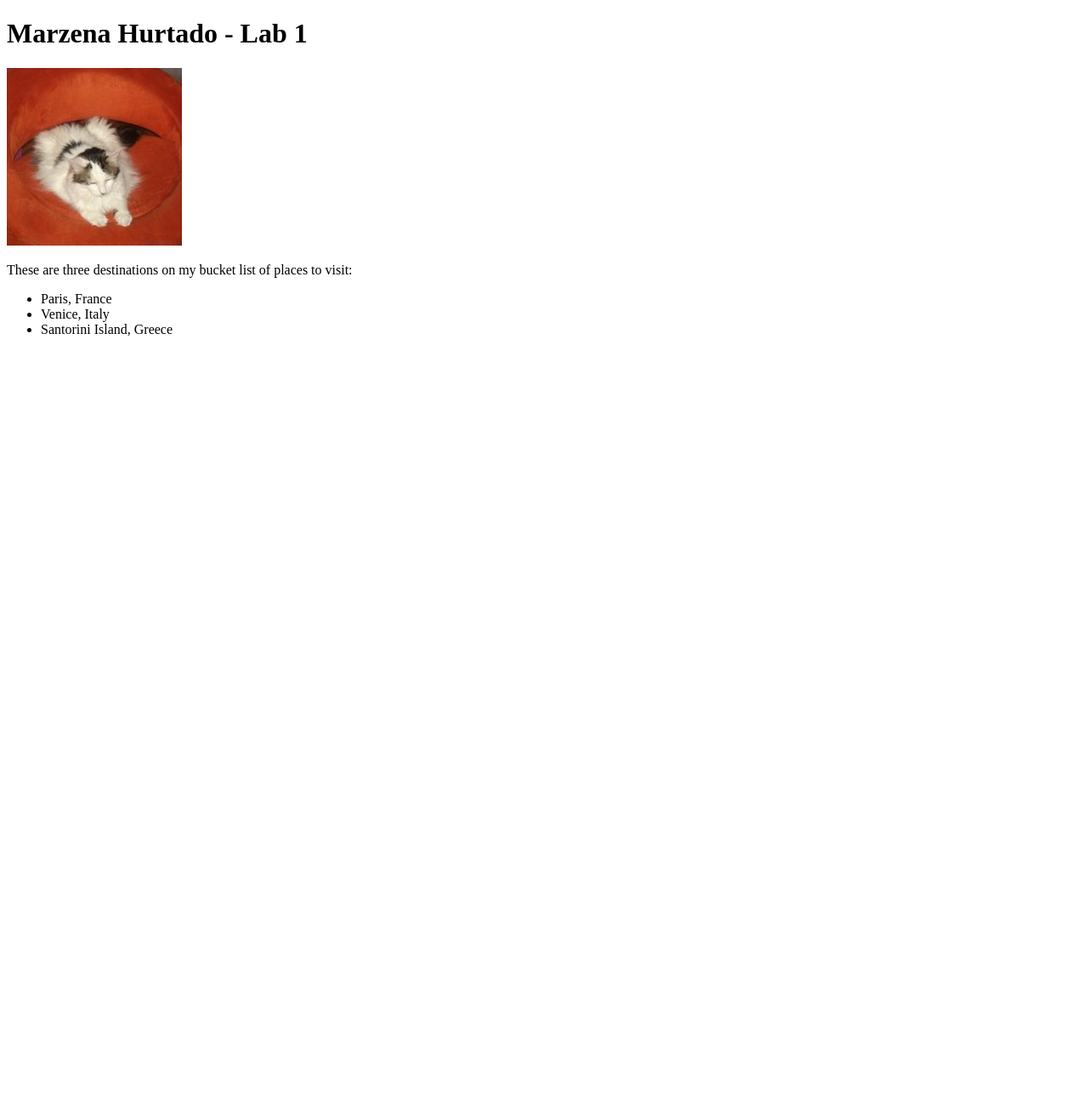
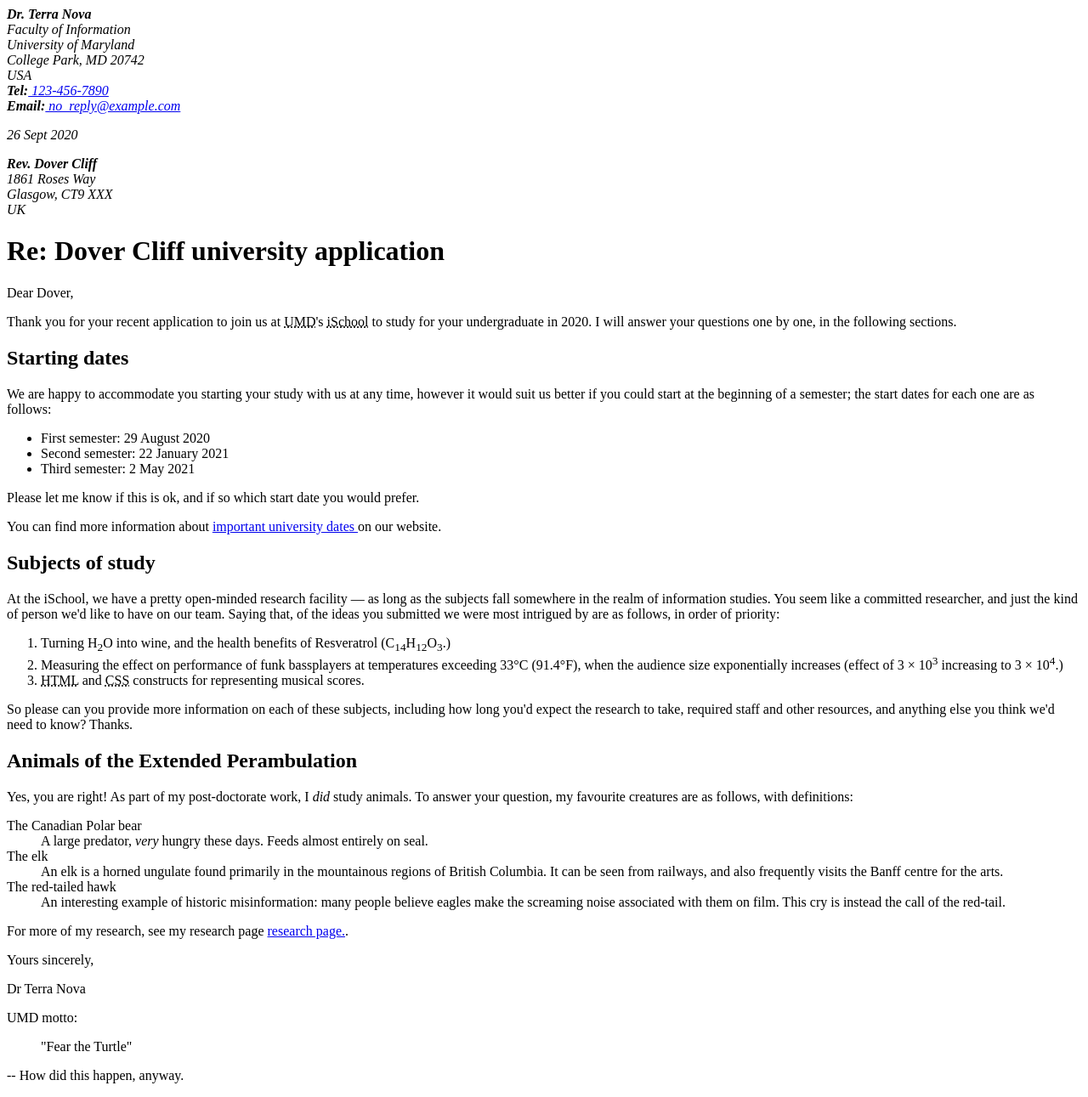
Before and after one commit to marzenah88/marzenah88.github.io, a website: page public/lab_2/index.html in a window 1280 px wide. Shown: the whole page at 85% size. Before the commit the page ends 800 px from the top, so only its background shows below. Drawn offline with Linux system fonts and the light colour scheme.

Commit message:
Update index.html

```diff
--- a/public/lab_2/index.html
+++ b/public/lab_2/index.html
@@ -2,17 +2,81 @@
 <html lang="en">
   <head>
     <meta charset="utf-8">
-    <title>Marzena Hurtado - INST377-0103, Lab 1</title>
+    <meta name="author" content="Marzena Hurtado">
+    <title>Marzena Hurtado INST377 - Lab2</title>
   </head>
   <body>
-    <h1>Marzena Hurtado - Lab 1</h1>
-    <img src="jasper.jpg" alt="This is one cute cat named Jasper">
+        <div>
+            <address>
+                <strong>Dr. Terra Nova</strong><br>
+                Faculty of Information<br>
+                University of Maryland<br>
+                College Park, MD 20742<br>
+                USA<br>
+                <strong>Tel:</strong><a href="tel:+123-456-7890"> 123-456-7890</a><br>
+                <strong>Email:</strong><a href="mailto:no_reply@example.com"> no_reply@example.com</a>
+                <p><time datetime="2020-09-26">26 Sept 2020</time></p>
+            </address>
 
-    <p>These are three destinations on my bucket list of places to visit:</p>
-    <ul>
-      <li>Paris, France</li>
-      <li>Venice, Italy</li>
-      <li>Santorini Island, Greece</li>
-    </ul>
-  </body>
+
+        </div>
+            <address>
+               <strong>Rev. Dover Cliff</strong><br>
+               1861 Roses Way<br>
+               Glasgow, CT9 XXX<br>
+               UK
+            </address>
+        <h1>Re: Dover Cliff university application</h1>
+            <div>
+                <p>Dear Dover,</p>
+                <p>Thank you for your recent application to join us at <abbr title="University of Maryland">UMD</abbr>'s <abbr title="College of Information Studies">iSchool</abbr> to study
+                    for your undergraduate in 2020. I will answer your questions one by one,
+                    in the following sections.
+                </p>
+            </div>
+        <h2>Starting dates</h2>
+            <div>
+                We are happy to accommodate you starting your study with us at any time, however it would suit us better if you could start at the beginning of a semester; the start dates for each one are as follows:
+                <ul>
+                    <li>First semester: 29 August 2020</li>
+                    <li>Second semester: 22 January 2021</li>
+                    <li>Third semester: 2 May 2021</li>
+                </ul>
+                <p>Please let me know if this is ok, and if so which start date you would prefer.</p>
+                <p>You can find more information about <a href="https://registrar.umd.edu/calendar.html"> important university dates </a>on our website.</p>
+
+            </div>
+        <h2>Subjects of study</h2>
+            <div>
+                <p>At the iSchool, we have a pretty open-minded research facility — as long as the subjects fall somewhere in the realm of information studies. You seem like a committed researcher, and just the kind of person we'd like to have on our team. Saying that, of the ideas you submitted we were most intrigued by are as follows, in order of priority:
+                </p>
+                <ol>
+                    <li>Turning H<sub>2</sub>O into wine, and the health benefits of Resveratrol (C<sub>14</sub>H<sub>12</sub>O<sub>3</sub>.)</li>
+                    <li>Measuring the effect on performance of funk bassplayers at temperatures exceeding 33°C (91.4°F), when the audience size exponentially increases (effect of 3 × 10<sup>3</sup> increasing to 3 × 10<sup>4</sup>.)</li>
+                    <li><abbr title="HyperText Markup Language">HTML</abbr> and <abbr title="Cascading Style Sheets">CSS</abbr> constructs for representing musical scores.</li>
+                </ol>
+                <p>So please can you provide more information on each of these subjects, including how long you'd expect the research to take, required staff and other resources, and anything else you think we'd need to know? Thanks.
+                </p>
+            </div>
+        <h2>Animals of the Extended Perambulation</h2>
+            <div>
+                <p>Yes, you are right! As part of my post-doctorate work, I <em>did</em> study animals. To answer your question, my favourite creatures are as follows, with definitions:</p>
+                <dl>
+                    <dt>The Canadian Polar bear</dt>
+                    <dd>A large predator, <em>very</em> hungry these days. Feeds almost entirely on seal.</dd>
+                    <dt>The elk</dt>
+                    <dd>An elk is a horned ungulate found primarily in the mountainous regions of British Columbia. It can be seen from railways, and also frequently visits the Banff centre for the arts.</dd>
+                    <dt>The red-tailed hawk</dt>
+                    <dd>An interesting example of historic misinformation: many people believe eagles make the screaming noise associated with them on film. This cry is instead the call of the red-tail.</dd>
+                </dl>
+            </div>
+        <p>For more of my research, see my research page <a href="http://umd.edu"> research page.</a>.</p>
+
+        <p>Yours sincerely,</p>
+
+        <p>Dr Terra Nova</p>
+
+        <p>UMD motto: <blockquote>"Fear the Turtle"</blockquote>-- How did this happen, anyway.</p>
+
+    </body>
 </html>
```
